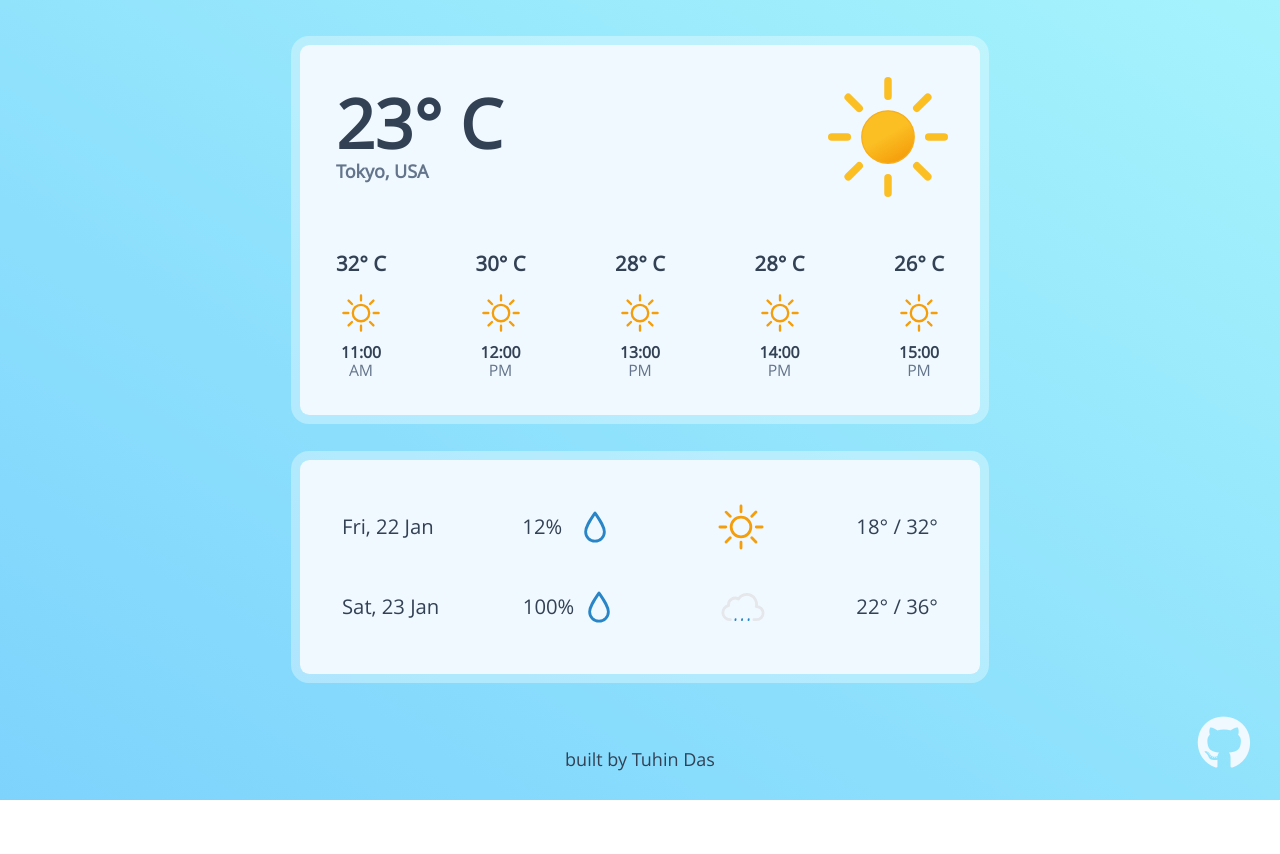
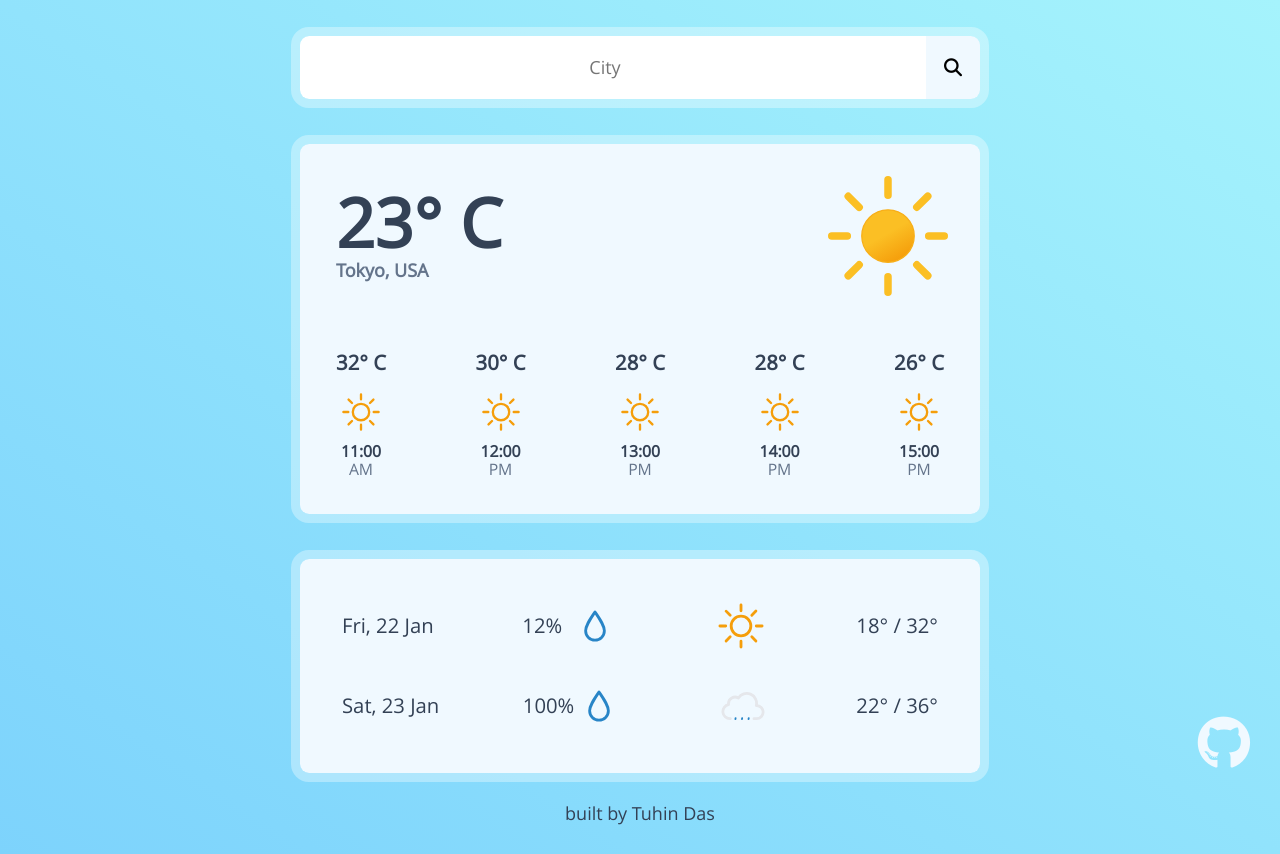
Before and after one commit to tuhindas56/top-weather-app, a website built with webpack: page src/index.html in a window 1280 px wide. Before the commit the page ends 800 px from the top, so only its background shows below. Built offline with nearby package versions, Linux system fonts and the light colour scheme.

Commit message:
UI: Add search field

```diff
--- a/src/index.html
+++ b/src/index.html
@@ -14,6 +14,10 @@
   </head>
   <body class="flex flex-col align-center justify-between">
     <main>
+      <div class="search outline flex">
+        <input type="search" placeholder="City" />
+        <button type="submit" class="fa-solid fa-magnifying-glass"></button>
+      </div>
       <!-- Current Weather Info -->
       <div class="today-card outline">
         <div class="current-info flex align-center justify-between">
--- a/src/style.css
+++ b/src/style.css
@@ -9,11 +9,13 @@
   --text-base-100: 14px;
   --text-base-200: 16px;
   --text-base-300: 18px;
+  --text-dark: #334155;
   --color-dark-gray: #64748b;
-  --color-sky-100: #f0f9ff;
-  --color-sky-200: #e0f2fe;
+  --color-sky-50: #f0f9ff;
+  --color-sky-100: #e0f2fe;
+  --color-sky-200: #bae6fd;
   --hover-gray: #475569;
-  --text-dark: #334155;
+  --border-radius: 0.5rem;
   --outline: 0.5rem solid rgba(255, 255, 255, 0.342);
   --padding: 2rem;
   --transition-duration: 0.15s;
@@ -83,7 +85,7 @@ h6 {
 }
 .outline {
   outline: var(--outline);
-  border-radius: 0.5rem;
+  border-radius: var(--border-radius);
 }
 
 html {
@@ -110,9 +112,40 @@ img {
   pointer-events: none;
 }
 
+.search {
+  margin-top: 2rem;
+}
+input[type='search'] {
+  width: 100%;
+  text-align: center;
+  border-top-left-radius: var(--border-radius);
+  border-bottom-left-radius: var(--border-radius);
+}
+input[type='search']:focus {
+  outline: 0;
+  background-color: var(--color-sky-50);
+}
+button[type='submit'] {
+  border-top-right-radius: var(--border-radius);
+  border-bottom-right-radius: var(--border-radius);
+  background-color: var(--color-sky-50);
+  transition-duration: var(--transition-duration);
+}
+button[type='submit']:hover {
+  background-color: var(--color-sky-100);
+}
+button[type='submit']:active {
+  background-color: var(--color-sky-200);
+}
+input[type='search'],
+button[type='submit'] {
+  border: 0;
+  padding: 1rem;
+}
+
 .today-card {
   width: 100%;
-  background-color: var(--color-sky-100);
+  background-color: var(--color-sky-50);
   margin-block: 2.5rem;
   padding: var(--padding);
   pointer-events: none;
@@ -164,7 +197,7 @@ img {
 .forecast-card {
   width: 100%;
   row-gap: 1rem;
-  background-color: var(--color-sky-100);
+  background-color: var(--color-sky-50);
   padding: var(--padding);
 }
 .forecast button {
@@ -175,11 +208,11 @@ img {
   font-size: 1.125rem;
   line-height: 1.75rem;
   text-wrap: nowrap;
-  background-color: var(--color-sky-100);
+  background-color: var(--color-sky-50);
   transition-duration: var(--transition-duration);
 }
 .forecast button:hover {
-  background-color: var(--color-sky-200);
+  background-color: var(--color-sky-100);
   cursor: pointer;
 }
 .forecast img {
@@ -214,7 +247,7 @@ footer p a:hover::after {
   right: 30px;
   font-size: 3rem;
   text-decoration: none;
-  color: var(--color-sky-100);
+  color: var(--color-sky-50);
   transition-duration: var(--transition-duration);
 }
 .fa-github:hover {
```
